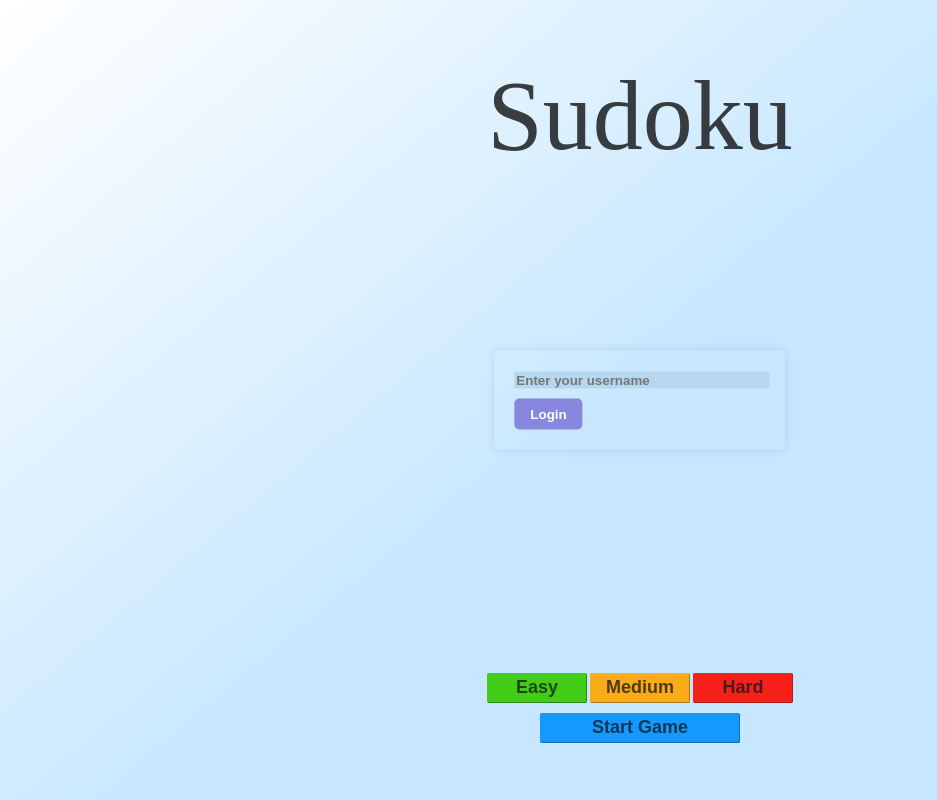
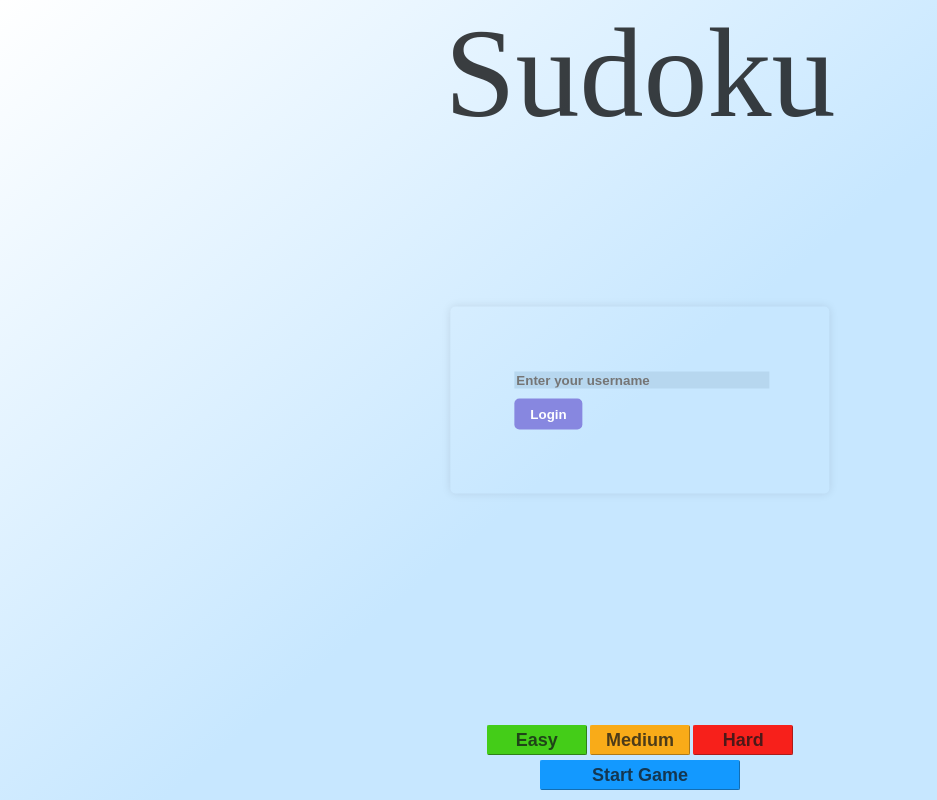
Before and after one commit to tanner1399/sudoku-app, a React (Vite) app: page / in a window 1280 px wide. Shown: the whole page, without its empty margins (0-937 px from the left). Built offline with nearby package versions, Linux system fonts and the light colour scheme.

Commit message:
Updated home route

```diff
--- a/src/routes/home.css
+++ b/src/routes/home.css
@@ -1,12 +1,12 @@
 .Title {
-    padding-bottom: 500px;
-    font-size: 100px;
+    padding-bottom: 10%; /* Instead of 500px */
+    font-size: 10vw; /* Using viewport width */
     color: rgba(0, 0, 0, 0.75);
 }
 
 body {
     margin: 0;
-    overflow: hidden;
+    padding: 0;
 }
 
 .menu-container {
@@ -15,33 +15,79 @@ body {
     width: 100%;
     height: 100vh;
     align-items: center;
-    justify-content: center;
     background: linear-gradient(320deg, rgb(199, 231, 255),rgb(199, 231, 255),rgb(255, 255, 255));
+    justify-content: space-between; /* Adjusted to space-between */
+    position: relative; /* Added for absolute positioning */
+}
+
+.modal {
+    position: absolute;
+    top: 50%;
+    left: 50%;
+    transform: translate(-50%, -50%);
+    background-color: inherit;
+    padding: 5%; /* Adjust as needed */
+    border-radius: 5px;
+    box-shadow: 0 0 10px rgba(0, 0, 0, 0.1);
 }
 
 .buttons-container {
     display: flex;
     flex-direction: column;
     align-items: center;
-    width: 100%;
+    position: absolute;
+    bottom: 10px; /* Adjust as needed */
+    width: 100%; /* Adjusted to full width */
 }
 
 .difficulty-buttons {
     display: flex;
     justify-content: space-around;
-    height: 40px;
-    width: 309px;
+    width: 310px; /* Adjust as needed */
+    padding-bottom: 5px;
 }
 
-.easy-button, .medium-button, .hard-button {
-    height: 30px;
-    width: 100px;
+.easy-button, .medium-button, .hard-button, .start-button {
+    height: 30px; /* Adjust as needed */
+    width: 100px; /* Adjust as needed */
     border-radius: 2px;
     border-width: 1px;
     color: rgba(0, 0, 0, 0.75);
     opacity: 0.9;
     font-size: large;
-    font-weight:bold;
+    font-weight: bold;
+}
+
+.modal input {
+    width: 100%;
+    margin-bottom: 10px; /* Adjust as needed */
+    background-color: rgb(183, 215, 239);
+    border-width: 0px;
+    color: rgba(0, 0, 0, 0.75);
+    font-weight: bold;
+}
+
+.modal button {
+    background-color: rgb(135, 135, 224);
+    color: white;
+    border: none;
+    padding: 8px 16px;
+    border-radius: 5px;
+    cursor: pointer;
+    font-weight: bold;
+}
+
+.greeting {
+    font-size: 25px;
+    padding-left: 50px;
+    padding-right: 50px;
+    position: fixed;
+    top: 50%;
+    left: 50%;
+    transform: translate(-50%, -50%);
+    background-color: inherit;
+    border-radius: 5px;
+    box-shadow: 0 0 10px rgba(0, 0, 0, 0.1);
 }
 
 .easy-button {
@@ -92,51 +138,3 @@ body {
     border-color: rgb(0, 123, 217);
     background-color:rgb(0, 123, 217);
 }
-
-.modal {
-    position: fixed;
-    top: 50%;
-    left: 50%;
-    transform: translate(-50%, -50%);
-    background-color: inherit;
-    padding: 20px;
-    border-radius: 5px;
-    box-shadow: 0 0 10px rgba(0, 0, 0, 0.1);
-  }
-
-  .modal input {
-    width: 100%;
-    margin-bottom: 10px;
-    background-color:rgb(183, 215, 239);
-    border-width: 0px;
-    color: rgba(0, 0, 0, 0.75);
-    font-weight: bold;
-
-  }
-
-  .modal button {
-    background-color: rgb(135, 135, 224);
-    color: white;
-    border: none;
-    padding: 8px 16px;
-    border-radius: 5px;
-    cursor: pointer;
-    font-weight: bold;
-  }
-
-  .modal button:hover {
-    background-color:  rgb(115, 115, 192);
-  }
-
-  .greeting {
-    font-size: 25px;
-    padding-left: 50px;
-    padding-right: 50px;
-    position: fixed;
-    top: 50%;
-    left: 50%;
-    transform: translate(-50%, -50%);
-    background-color: inherit;
-    border-radius: 5px;
-    box-shadow: 0 0 10px rgba(0, 0, 0, 0.1);
-  }
```
